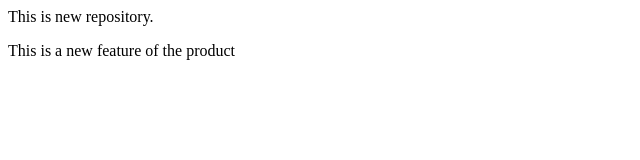
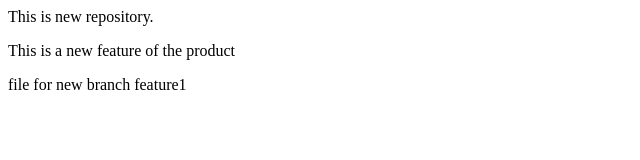
Before and after one commit to Shreyu455/MyProgram, a plain HTML site: page index.html in a window 1280 px wide. Shown: the whole page, without its empty margins (0-640 px from the left). Drawn offline with Linux system fonts and the light colour scheme.

Commit message:
new file for feature1 branch

```diff
--- a/index.html
+++ b/index.html
@@ -2,3 +2,7 @@
     This is new repository.
 </p>
 <p> This is a new feature of the product</p>
+
+<p>
+    file for new branch feature1
+</p>
```
